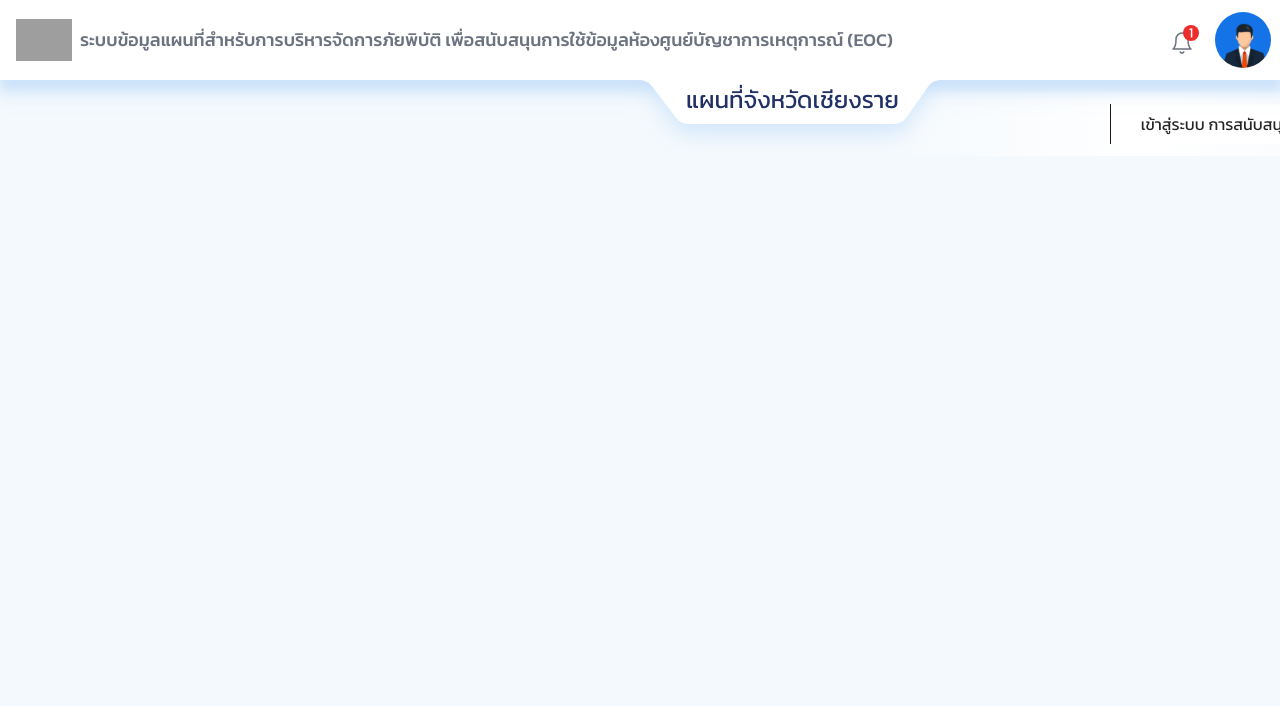
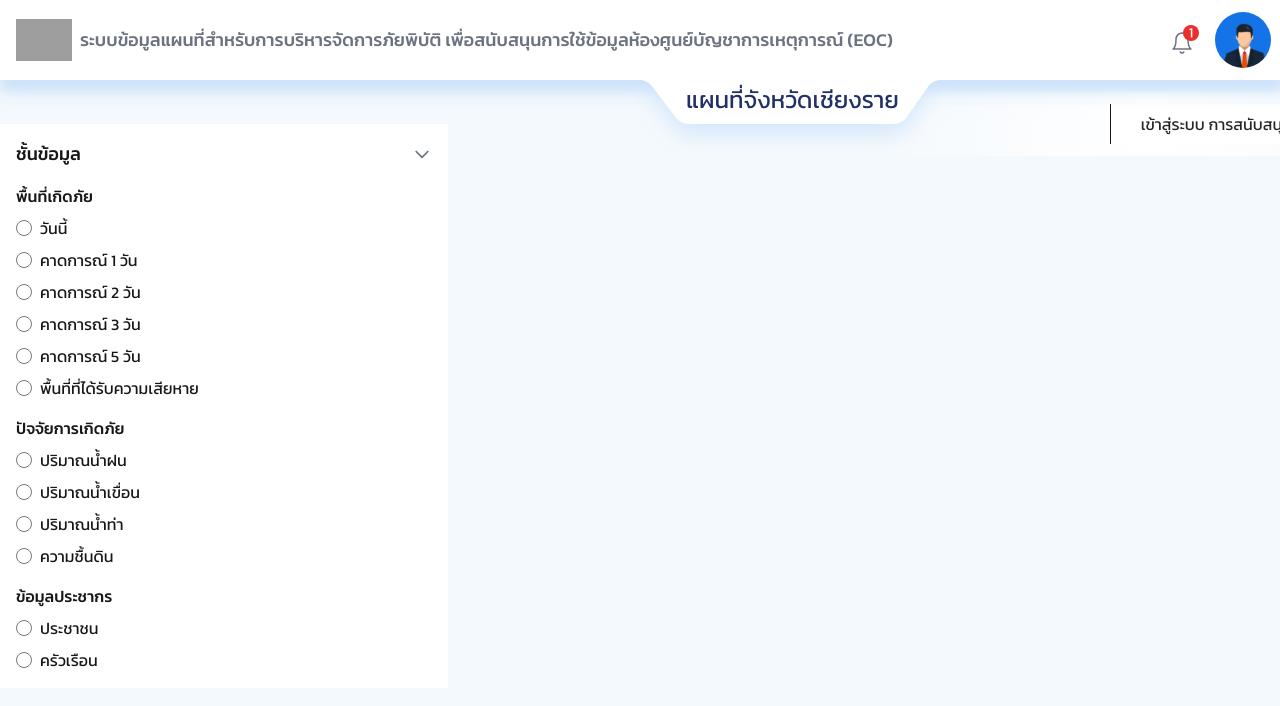
Before and after one commit to WatcharitNew/demo-dswc-one-map, a Next.js app: page / in a window 1280 px wide. Shown: the top 706 px of the page. Built offline with nearby package versions, Linux system fonts and the light colour scheme; grey boxes are pictures that could not be loaded.

Commit message:
[DDH-13] Create MapFilter component

```diff
--- a/src/app/page.js
+++ b/src/app/page.js
@@ -1,3 +1,7 @@
+import MapFilter from "@/components/MapFilter";
+
 export default function Home() {
-  return <div className="w-full h-full"></div>;
+  return <div className="w-full h-full">
+    <MapFilter />
+  </div>;
 }
--- /dev/null
+++ b/src/components/MapFilter.js
@@ -0,0 +1,64 @@
+'use client'
+
+import React, { useState } from 'react';
+
+const MapFilter = () => {
+  const [isExpanded, setIsExpanded] = useState(true);
+
+  const toggleExpand = () => {
+    setIsExpanded(!isExpanded);
+  };
+
+  const mockData = {
+    "พื้นที่เกิดภัย": [
+      "วันนี้",
+      "คาดการณ์ 1 วัน",
+      "คาดการณ์ 2 วัน",
+      "คาดการณ์ 3 วัน",
+      "คาดการณ์ 5 วัน",
+      "พื้นที่ที่ได้รับความเสียหาย"
+    ],
+    "ปัจจัยการเกิดภัย": [
+      "ปริมาณน้ำฝน",
+      "ปริมาณน้ำเขื่อน",
+      "ปริมาณน้ำท่า",
+      "ความชื้นดิน"
+    ],
+    "ข้อมูลประชากร": [
+      "ประชาชน",
+      "ครัวเรือน"
+    ]
+  }
+
+  return (
+    <div className="w-full max-w-md p-4 bg-white">
+      <div className="flex items-center justify-between mb-4 cursor-pointer" onClick={toggleExpand}>
+        <h2 className="text-lg font-medium">ชั้นข้อมูล</h2>
+        <button className="text-gray-500 transition-transform duration-200"
+          style={{ transform: isExpanded ? 'rotate(0deg)' : 'rotate(-180deg)' }}>
+          <svg className="w-5 h-5" fill="none" stroke="currentColor" viewBox="0 0 24 24">
+            <path strokeLinecap="round" strokeLinejoin="round" strokeWidth={2} d="M19 9l-7 7-7-7" />
+          </svg>
+        </button>
+      </div>
+
+      <div className={`space-y-4 transition-all duration-200 ${isExpanded ? 'opacity-100' : 'opacity-0 h-0 overflow-hidden'}`}>
+        {Object.keys(mockData).map((key) => (
+          <div key={key}>
+            <h3 className="text-base font-medium mb-2">{key}</h3>
+            <div className="space-y-2">
+              {mockData[key].map((value) => (
+                <label className="flex items-center space-x-2" key={value}>
+                  <input type="radio" name="forecast" className="w-4 h-4 text-green-600" />
+                  <span>{value}</span>
+                </label>
+              ))}
+            </div>
+          </div>
+        ))}
+      </div>
+    </div>
+  );
+};
+
+export default MapFilter;
```
